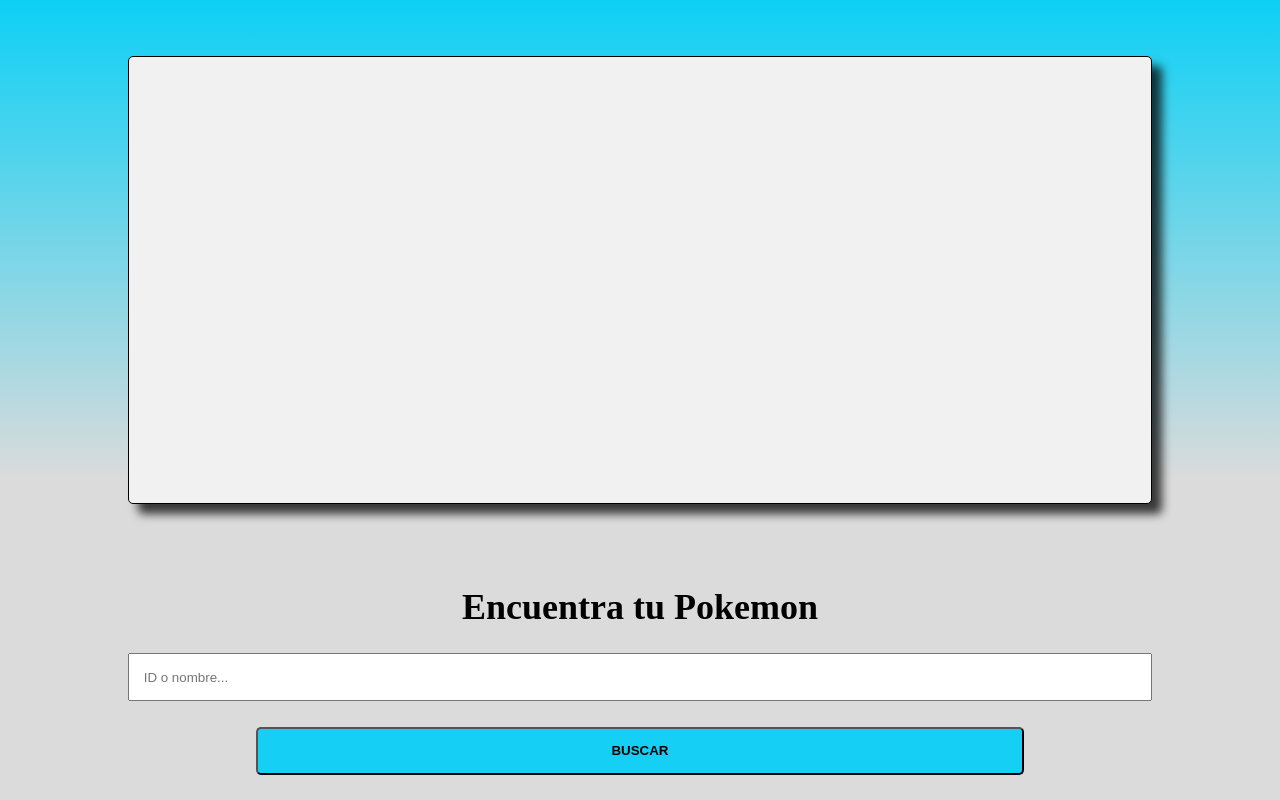
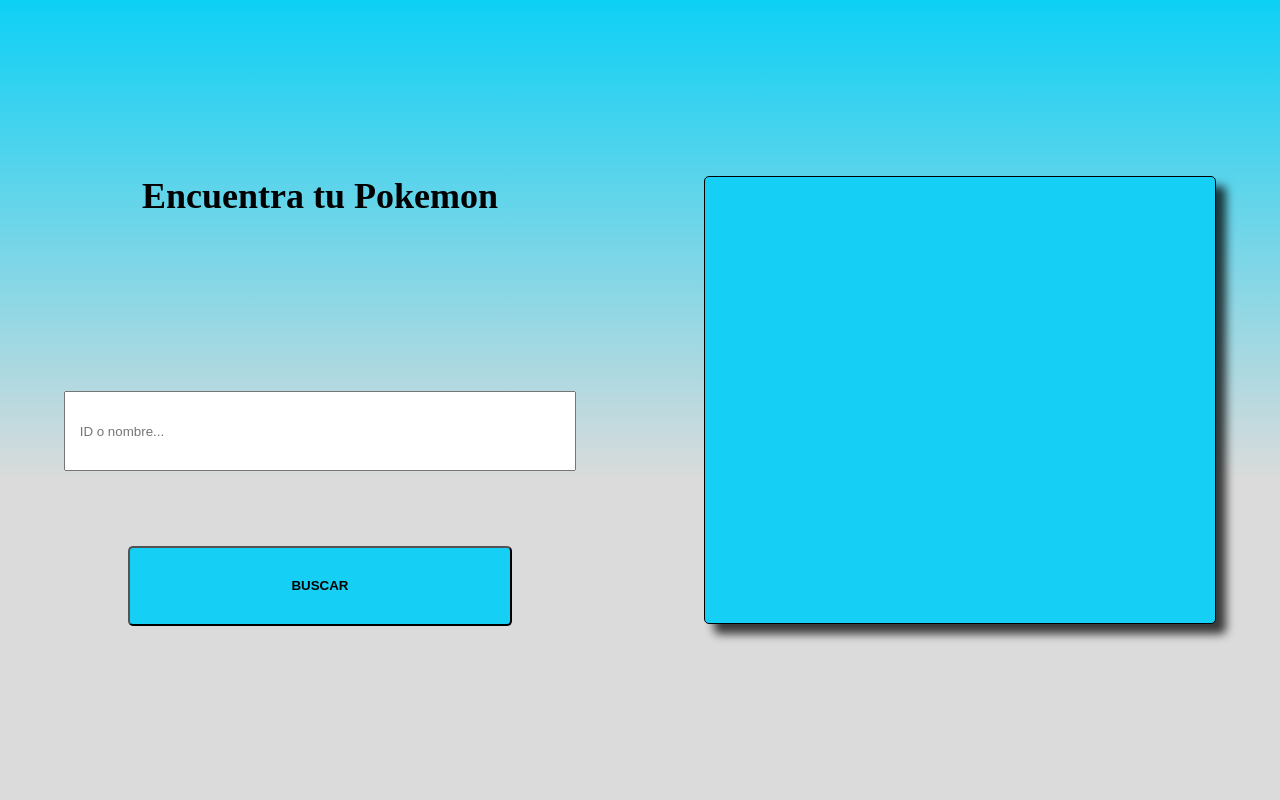
Before and after one commit to Nahuel125/Pokedex-App, a plain HTML site: page index.html in a window 1280 px wide. Drawn offline with Linux system fonts and the light colour scheme.

Commit message:
Realizado el responsive para desktop

```diff
--- a/style.css
+++ b/style.css
@@ -1,4 +1,8 @@
 /* ESTILOS GENERALES */
+:root {
+    --color-principal: #15d0f4;
+}
+
 * {
     margin: 0;
     padding: 0;
@@ -37,7 +41,7 @@
     padding: 10px;
     border-radius: 5px;
     border: 1px solid black;
-    background-color: rgb(241, 241, 241);
+    background-color: var(--color-principal);
     display: flex;
     flex-direction: column;
     justify-content: center;
@@ -107,5 +111,29 @@
     text-transform: uppercase;
     font-weight: 600;
     border-radius: 5px;
-    background-color: #15d0f4;
+    background-color: var(--color-principal);
+    cursor: pointer;
 }
+
+@media (min-width: 1000px) {
+    .mainContainer {
+        flex-direction: row;
+    }
+
+    .searchPokemon {
+        order: -1;
+        width: 100%;
+        height: 100%;
+    }
+
+    .searchPokemon input {
+        width: 80%;
+        height: 10%;
+    }
+
+    .searchPokemon button {
+        height: 10%;
+        margin-top: -100px;
+        font-weight: 800;
+    }
+}
```
